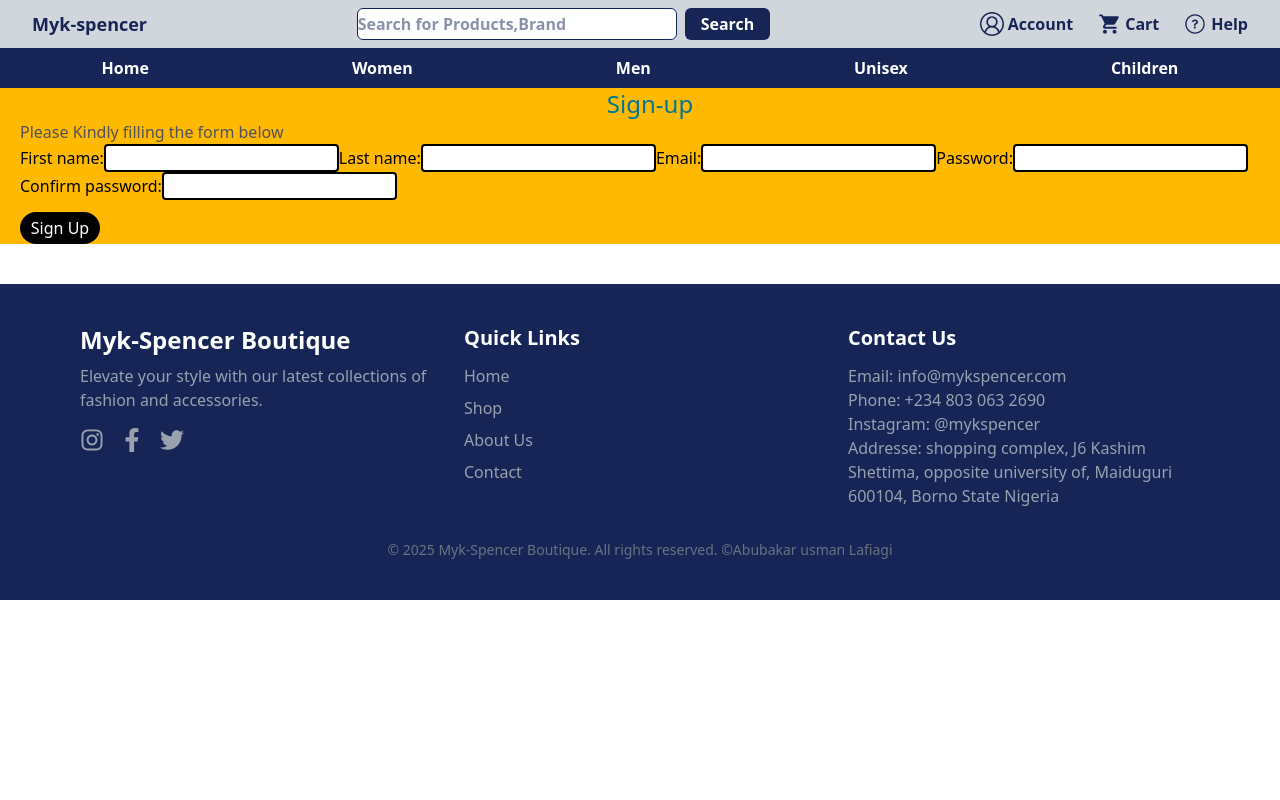
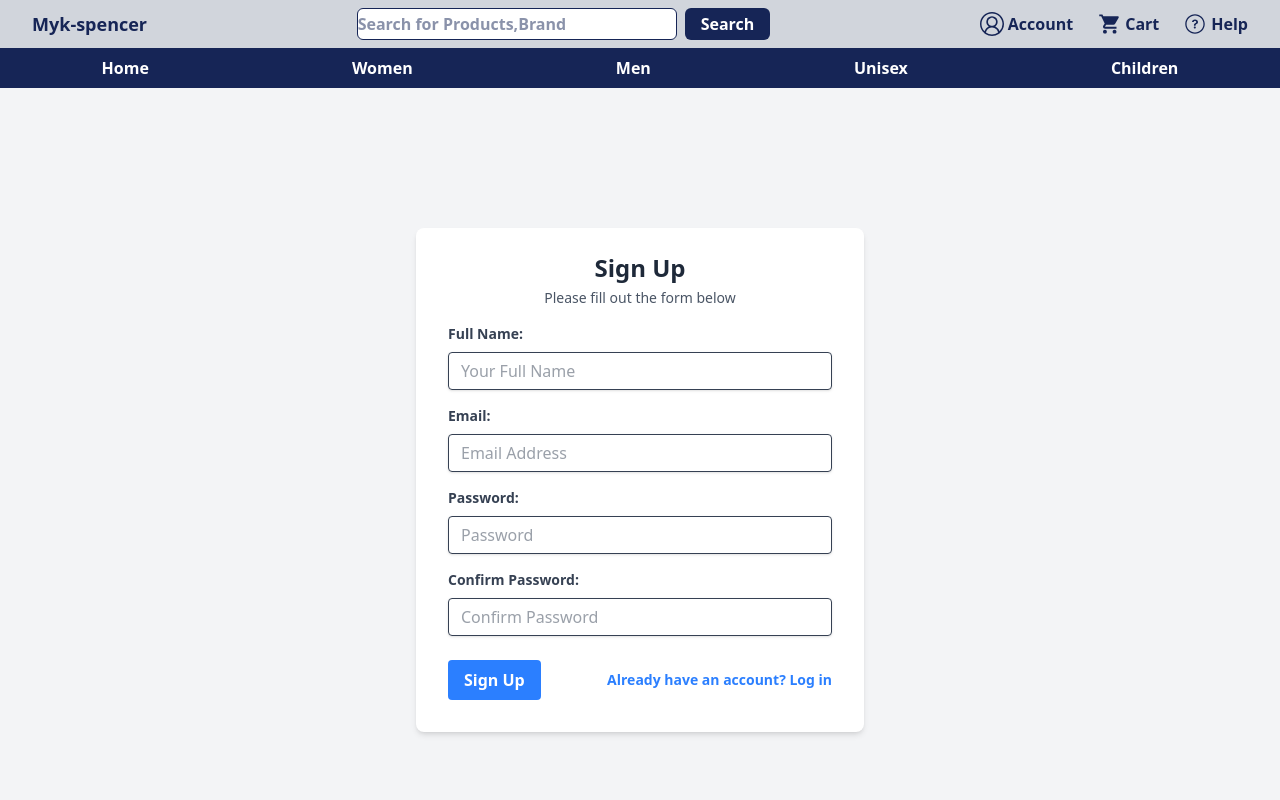
Before and after one commit to Abubakar59/Myk-spencer-web, a React (Vite) app: page /Account in a window 1280 px wide. Shown: the top 800 px of the page. Built offline with nearby package versions, Linux system fonts and the light colour scheme.

Commit message:
Half done

```diff
--- a/src/App.jsx
+++ b/src/App.jsx
@@ -14,6 +14,7 @@
 import Unisex from './component/Unisex';
 import Children from './component/Children'
 import CartPage from './component/ CartPage'
+import Help from './component/Help'
 
 const App = () => {
    const [cart, setCart] = useState([]);
@@ -36,6 +37,8 @@
             <Route path="/Unisex" element={<Unisex Cart={cart} setCart={setCart}/>} />
             <Route path="/Children" element={<Children Cart={cart} setCart={setCart} />} />
 
+            <Route path="/Help" element={<Help/>} />
+
             <Route path="/Cart" element={<CartPage cart={cart} setCart={setCart} />} />
          </Routes>
 
--- a/src/component/Children.jsx
+++ b/src/component/Children.jsx
@@ -79,7 +79,7 @@
       <div className="grid gap-6 grid-cols-1 sm:grid-cols-2 md:grid-cols-3 lg:grid-cols-4">
         {products.map((product) => (
           <div key={product.id} className="bg-white p-4 shadow-lg rounded-lg hover:shadow-xl transition duration-300">
-            <img src={product.image} alt={product.title} className="w-full h-60 object-cover rounded mb-2" />
+            <img src={product.image} alt={product.title} className="w-full h-80  rounded mb-2" />
             <h3 className="text-lg font-semibold mb-1">{product.title}</h3>
             <p className="text-gray-800 font-bold mb-2">${product.price}</p>
             <button
--- a/src/component/Contact.jsx
+++ b/src/component/Contact.jsx
@@ -3,7 +3,19 @@
 const Contact = () => {
   return (
     <div>
-
+ {/* Contact Us */}
+ <div className="bg-white rounded-lg shadow-md p-6">
+        <h3 className="text-xl font-semibold text-gray-800 mb-2">Contact Us</h3>
+        <p className="text-gray-700 mb-2">
+          Need further assistance? Get in touch with our customer support team.
+        </p>
+        <ul className="list-none text-gray-700">
+          <li className="mb-1">Email: <a href="mailto:support@myk-spencer.com" className="text-blue-500 hover:underline">support@myk-spencer.com</a></li>
+          <li className="mb-1">Phone: +234 803 063 2690</li> {/* Replace with your actual number */}
+          {/* Add other contact methods if available */}
+        </ul>
+        <a href="/contact" className="text-blue-500 hover:underline mt-2 block text-sm">Go to Contact Page</a>
+      </div>
     </div>
   )
 }
--- /dev/null
+++ b/src/component/Help.jsx
@@ -0,0 +1,99 @@
+import React from 'react'
+
+const Help = () => {
+  return (
+    <div>
+      <div className="bg-gray-100 py-12">
+  <div className="max-w-6xl mx-auto px-4 sm:px-6 lg:px-8">
+    <div className="text-center mb-8">
+      <h2 className="text-3xl font-extrabold text-gray-900 sm:text-4xl">Need Assistance?</h2>
+      <p className="mt-2 text-lg text-gray-600">We're here to help you have the best shopping experience.</p>
+    </div>
+
+    <div className="grid grid-cols-1 md:grid-cols-2 lg:grid-cols-3 gap-8">
+      {/* Ordering & Payment */}
+      <div className="bg-white rounded-lg shadow-md p-6">
+        <h3 className="text-xl font-semibold text-gray-800 mb-2">Ordering & Payment</h3>
+        <ul className="list-disc list-inside text-gray-700">
+          <li className="mb-1">How do I place an order?</li>
+          <li className="mb-1">What payment methods do you accept?</li>
+          <li className="mb-1">Is my payment information secure?</li>
+          <li className="mb-1">Can I change or cancel my order?</li>
+        </ul>
+        <a href="#" className="text-blue-500 hover:underline mt-2 block text-sm">View more about Ordering & Payment</a>
+      </div>
+
+      {/* Shipping & Delivery */}
+      <div className="bg-white rounded-lg shadow-md p-6">
+        <h3 className="text-xl font-semibold text-gray-800 mb-2">Shipping & Delivery</h3>
+        <ul className="list-disc list-inside text-gray-700">
+          <li className="mb-1">What are your shipping options?</li>
+          <li className="mb-1">How much does shipping cost?</li>
+          <li className="mb-1">When will my order arrive?</li>
+          <li className="mb-1">Do you ship internationally?</li>
+        </ul>
+        <a href="#" className="text-blue-500 hover:underline mt-2 block text-sm">View more about Shipping & Delivery</a>
+      </div>
+
+      {/* Returns & Exchanges */}
+      <div className="bg-white rounded-lg shadow-md p-6">
+        <h3 className="text-xl font-semibold text-gray-800 mb-2">Returns & Exchanges</h3>
+        <ul className="list-disc list-inside text-gray-700">
+          <li className="mb-1">What is your return policy?</li>
+          <li className="mb-1">How do I initiate a return?</li>
+          <li className="mb-1">Can I exchange an item?</li>
+          <li className="mb-1">How long does a return/exchange take?</li>
+        </ul>
+        <a href="#" className="text-blue-500 hover:underline mt-2 block text-sm">View more about Returns & Exchanges</a>
+      </div>
+
+      {/* Account & Profile */}
+      <div className="bg-white rounded-lg shadow-md p-6">
+        <h3 className="text-xl font-semibold text-gray-800 mb-2">Account & Profile</h3>
+        <ul className="list-disc list-inside text-gray-700">
+          <li className="mb-1">How do I create an account?</li>
+          <li className="mb-1">How do I reset my password?</li>
+          <li className="mb-1">How do I update my profile information?</li>
+          <li className="mb-1">What are the benefits of having an account?</li>
+        </ul>
+        <a href="#" className="text-blue-500 hover:underline mt-2 block text-sm">View more about Account & Profile</a>
+      </div>
+
+      {/* Product Information */}
+      <div className="bg-white rounded-lg shadow-md p-6">
+        <h3 className="text-xl font-semibold text-gray-800 mb-2">Product Information</h3>
+        <ul className="list-disc list-inside text-gray-700">
+          <li className="mb-1">Where can I find product details?</li>
+          <li className="mb-1">What if a product is out of stock?</li>
+          <li className="mb-1">Are the product images accurate?</li>
+          {/* Add more relevant questions */}
+        </ul>
+        <a href="#" className="text-blue-500 hover:underline mt-2 block text-sm">View more about Product Information</a>
+      </div>
+
+      {/* Contact Us */}
+      <div className="bg-white rounded-lg shadow-md p-6">
+        <h3 className="text-xl font-semibold text-gray-800 mb-2">Contact Us</h3>
+        <p className="text-gray-700 mb-2">
+          Need further assistance? Get in touch with our customer support team.
+        </p>
+        <ul className="list-none text-gray-700">
+          <li className="mb-1">Email: <a href="mailto:support@myk-spencer.com" className="text-blue-500 hover:underline">support@myk-spencer.com</a></li>
+          <li className="mb-1">Phone: +234 803 063 2690</li> {/* Replace with your actual number */}
+          {/* Add other contact methods if available */}
+        </ul>
+        <a href="/Contact" className="text-blue-500 hover:underline mt-2 block text-sm">Go to Contact Page</a>
+      </div>
+    </div>
+
+    <div className="mt-12 text-center">
+      <p className="text-gray-600">Didn't find what you were looking for?</p>
+      <a href="/faq" className="text-blue-500 hover:underline mt-2 inline-block">Frequently Asked Questions (FAQ)</a>
+    </div>
+  </div>
+</div>
+    </div>
+  )
+}
+
+export default Help
--- a/src/component/Home.jsx
+++ b/src/component/Home.jsx
@@ -203,7 +203,7 @@
         <div className="grid gap-6 grid-cols-1 sm:grid-cols-2 md:grid-cols-3 lg:grid-cols-4">
           {products.map((product) => (
             <div key={product.id} className="bg-white p-4 shadow-lg rounded-lg hover:shadow-xl transition duration-300">
-              <img src={product.image} alt={product.title} className="w-full h-60 object-cover rounded mb-2" />
+              <img src={product.image} alt={product.title} className="w-full h-90  rounded mb-2" />
               <h3 className="text-lg font-semibold mb-1">{product.title}</h3>
               <p className="text-gray-800 font-bold mb-2">${product.price}</p>
               <button
--- a/src/component/Men.jsx
+++ b/src/component/Men.jsx
@@ -79,7 +79,7 @@
       <div className="grid gap-6 grid-cols-1 sm:grid-cols-2 md:grid-cols-3 lg:grid-cols-4">
         {products.map((product) => (
           <div key={product.id} className="bg-white p-4 shadow-lg rounded-lg hover:shadow-xl transition duration-300">
-            <img src={product.image} alt={product.title} className="w-full h-60 object-cover rounded mb-2" />
+            <img src={product.image} alt={product.title} className="w-full h-70 rounded mb-2" />
             <h3 className="text-lg font-semibold mb-1">{product.title}</h3>
             <p className="text-gray-800 font-bold mb-2">${product.price}</p>
             <button
--- a/src/component/Scroll.jsx
+++ b/src/component/Scroll.jsx
@@ -1,7 +1,6 @@
 import React, { useState } from 'react';
 
 function SignUp() {
-
     const [firstName, setFirstName] = useState('');
     const [lastName, setLastName] = useState('');
     const [email, setEmail] = useState('');
@@ -22,8 +21,7 @@
             console.log(userData);
             // Call API to register user
             // ...
-            // Display user information
-            displayUserInfo(userData);
+            // displayUserInfo(userData);
         } else {
             setErrors(validationErrors);
         }
@@ -32,82 +30,108 @@
     const validateForm = () => {
         const errors = {};
         if (!firstName) {
-            errors.firstName = 'First name  cannot be Empty';
+            errors.firstName = 'First name cannot be empty';
         }
         if (!lastName) {
-            errors.lastName = 'Last name cannot be Empty';
+            errors.lastName = 'Last name cannot be empty';
         }
         if (!email) {
-            errors.email = 'Email cannot be Empty';
+            errors.email = 'Email cannot be empty';
         } else if (!/^[A-Z0-9._%+-]+@[A-Z0-9.-]+\.[A-Z]{2,}$/i.test(email)) {
             errors.email = 'Invalid email address';
         }
         if (!password) {
-            errors.password = 'Password cannot be Empty';
+            errors.password = 'Password cannot be empty';
         } else if (password.length < 8) {
             errors.password = 'Password must be at least 8 characters';
         }
-        if (!confirmPassword) {
-            errors.confirmPassword = '';
-        } else if (confirmPassword !== password) {
+        if (confirmPassword && confirmPassword !== password) {
             errors.confirmPassword = 'Passwords do not match';
         }
         return errors;
-
-    };
-
-    const displayUserInfo = (userData) => {
-
-        console.log('User information:');
-        console.log(userData);
-        // Display user information on the page
-        document.getElementById('user-info').innerHTML = `
-
-      <p>Dear ${userData.firstName},</p>
-      <p>Unfortunately, Am  off line kindly Reach out to me 09052351059<p/>
-
-    `;
     };
 
     return (
-        <div className=' bg-amber-400 items-center justify-center flex '>
-            <form onSubmit={handleSubmit} className='ml-5'>
-                <label>
-                    <div className='items-center justify-center flex text-2xl text-cyan-700'> Sign-up </div>
-                    <h1 className='text-zinc-600'> Please Kindly filling the form below</h1>
-                    First name:
+        <div className="bg-gray-100 min-h-screen flex items-center justify-center py-12 px-4 sm:px-6 lg:px-8">
+            <div className="bg-white shadow-md rounded-lg px-8 pt-6 pb-8 mb-4 w-full max-w-md">
+                <div className="mb-4 text-center">
+                    <h1 className="text-2xl font-bold text-gray-800">Sign Up</h1>
+                    <p className="text-sm text-gray-600 mt-1">Please fill out the form below</p>
+                </div>
+                <form onSubmit={handleSubmit}>
+                    <div className="mb-4">
+                        <label className="block text-gray-700 text-sm font-bold mb-2" htmlFor="firstName">
+                            Full Name:
+                        </label>
+                        <input
+                            className="shadow appearance-none border rounded w-full py-2 px-3 text-gray-700 leading-tight focus:outline-none focus:shadow-outline"
+                            id="firstName"
+                            type="text"
+                            placeholder="Your Full Name"
+                            value={firstName}
+                            onChange={(e) => setFirstName(e.target.value)}
+                        />
+                        {errors.firstName && <p className="text-red-500 text-xs italic">{errors.firstName}</p>}
+                    </div>
 
-                    <input type="text" value={firstName} onChange={(e) => setFirstName(e.target.value)} className='bg-white border-2 rounded' />
-                    {errors.firstName && <div style={{ color: 'red' }}>{errors.firstName}</div>}
-                </label>
+                    <div className="mb-4">
+                        <label className="block text-gray-700 text-sm font-bold mb-2" htmlFor="email">
+                            Email:
+                        </label>
+                        <input
+                            className="shadow appearance-none border rounded w-full py-2 px-3 text-gray-700 leading-tight focus:outline-none focus:shadow-outline"
+                            id="email"
+                            type="email"
+                            placeholder="Email Address"
+                            value={email}
+                            onChange={(e) => setEmail(e.target.value)}
+                        />
+                        {errors.email && <p className="text-red-500 text-xs italic">{errors.email}</p>}
+                    </div>
 
-                <label>
-                    Last name:
-                    <input type="text" value={lastName} onChange={(e) => setLastName(e.target.value)} className='bg-white border-2 rounded' />
-                    {errors.lastName && <div style={{ color: 'red' }}>{errors.lastName}</div>}
-                </label>
+                    <div className="mb-4">
+                        <label className="block text-gray-700 text-sm font-bold mb-2" htmlFor="password">
+                            Password:
+                        </label>
+                        <input
+                            className="shadow appearance-none border rounded w-full py-2 px-3 text-gray-700 leading-tight focus:outline-none focus:shadow-outline"
+                            id="password"
+                            type="password"
+                            placeholder="Password"
+                            value={password}
+                            onChange={(e) => setPassword(e.target.value)}
+                        />
+                        {errors.password && <p className="text-red-500 text-xs italic">{errors.password}</p>}
+                    </div>
 
-                <label>
-                    Email:
-                    <input type="email" value={email} onChange={(e) => setEmail(e.target.value)} className='bg-white border-2 rounded' />
-                    {errors.email && <div style={{ color: 'red' }}>{errors.email}</div>}
-                </label>
+                    <div className="mb-6">
+                        <label className="block text-gray-700 text-sm font-bold mb-2" htmlFor="confirmPassword">
+                            Confirm Password:
+                        </label>
+                        <input
+                            className="shadow appearance-none border rounded w-full py-2 px-3 text-gray-700 leading-tight focus:outline-none focus:shadow-outline"
+                            id="confirmPassword"
+                            type="password"
+                            placeholder="Confirm Password"
+                            value={confirmPassword}
+                            onChange={(e) => setConfirmPassword(e.target.value)}
+                        />
+                        {errors.confirmPassword && <p className="text-red-500 text-xs italic">{errors.confirmPassword}</p>}
+                    </div>
 
-                <label>
-                    Password:
-                    <input type="password" value={password} onChange={(e) => setPassword(e.target.value)} className='bg-white border-2 rounded' />
-                    {errors.password && <div style={{ color: 'red' }}>{errors.password}</div>}
-                </label>
-
-                <label>
-                    Confirm password:
-                    <input type="password" value={confirmPassword} onChange={(e) => setConfirmPassword(e.target.value)} className='bg-white border-2 rounded' />
-                    {errors.confirmPassword && <div style={{ color: 'red' }}>{errors.confirmPassword}</div>}
-                </label>
-
-                <button type="submit" className='bg-black text-white rounded-2xl w-20 h-8 mt-3 justify-center align-middle items-center flex'>Sign Up</button>
-            </form>
-            <div id="user-info"></div>
+                    <div className="flex items-center justify-between">
+                        <button
+                            className="bg-blue-500 hover:bg-blue-700 text-white font-bold py-2 px-4 rounded focus:outline-none focus:shadow-outline"
+                            type="submit"
+                        >
+                            Sign Up
+                        </button>
+                        <a className="inline-block align-baseline font-bold text-sm text-blue-500 hover:text-blue-800" href="#">
+                            Already have an account? Log in
+                        </a>
+                    </div>
+                </form>
+            </div>
         </div>
     );
 }
```
Also changed, not shown: src/component/ CartPage.jsx (+6 -2 lines), src/component/ProductList.jsx (+54 -19 lines), src/component/Slider.jsx (+3 -8 lines), src/component/Unisex.jsx (+13 -13 lines), src/component/Women.jsx (+29 -13 lines).
